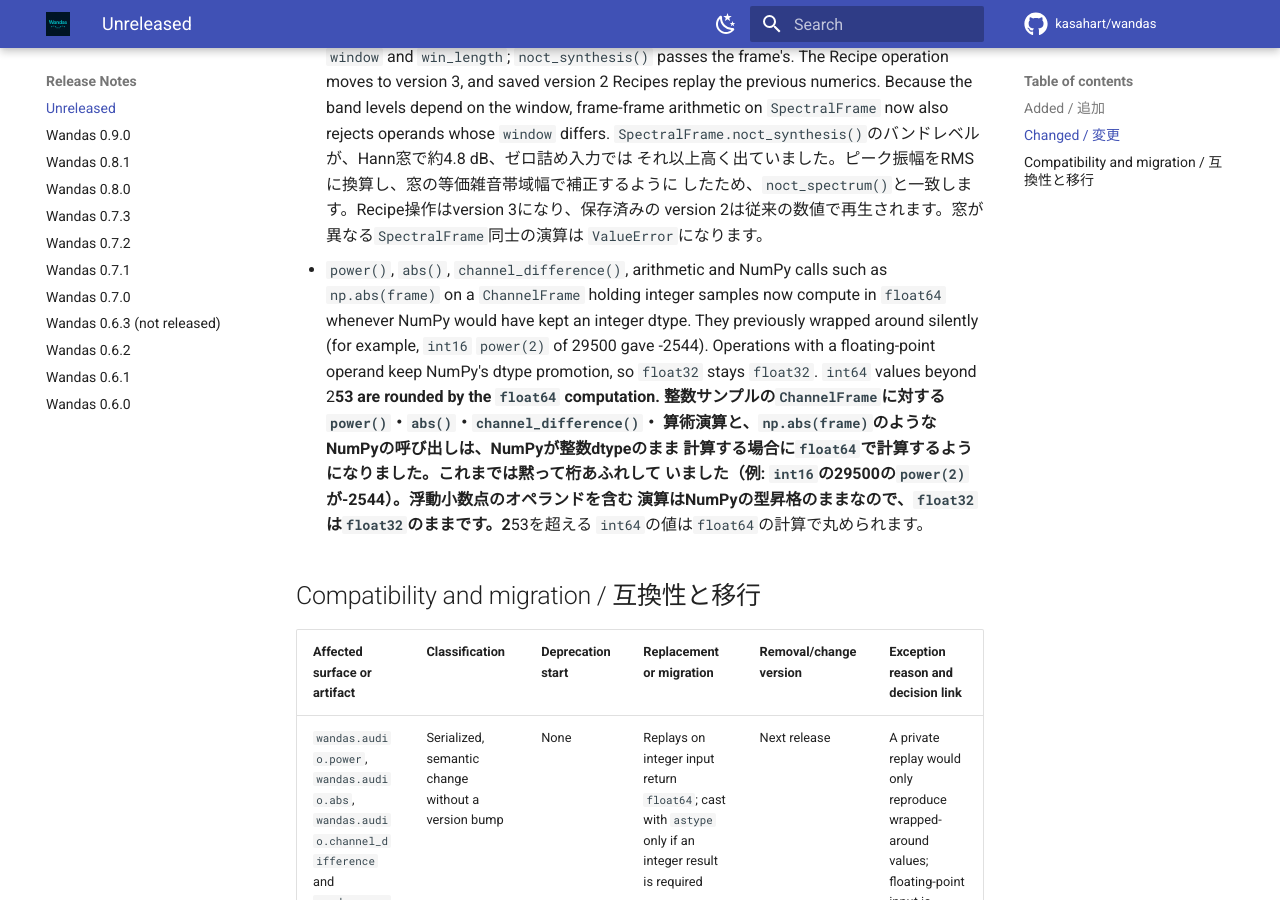
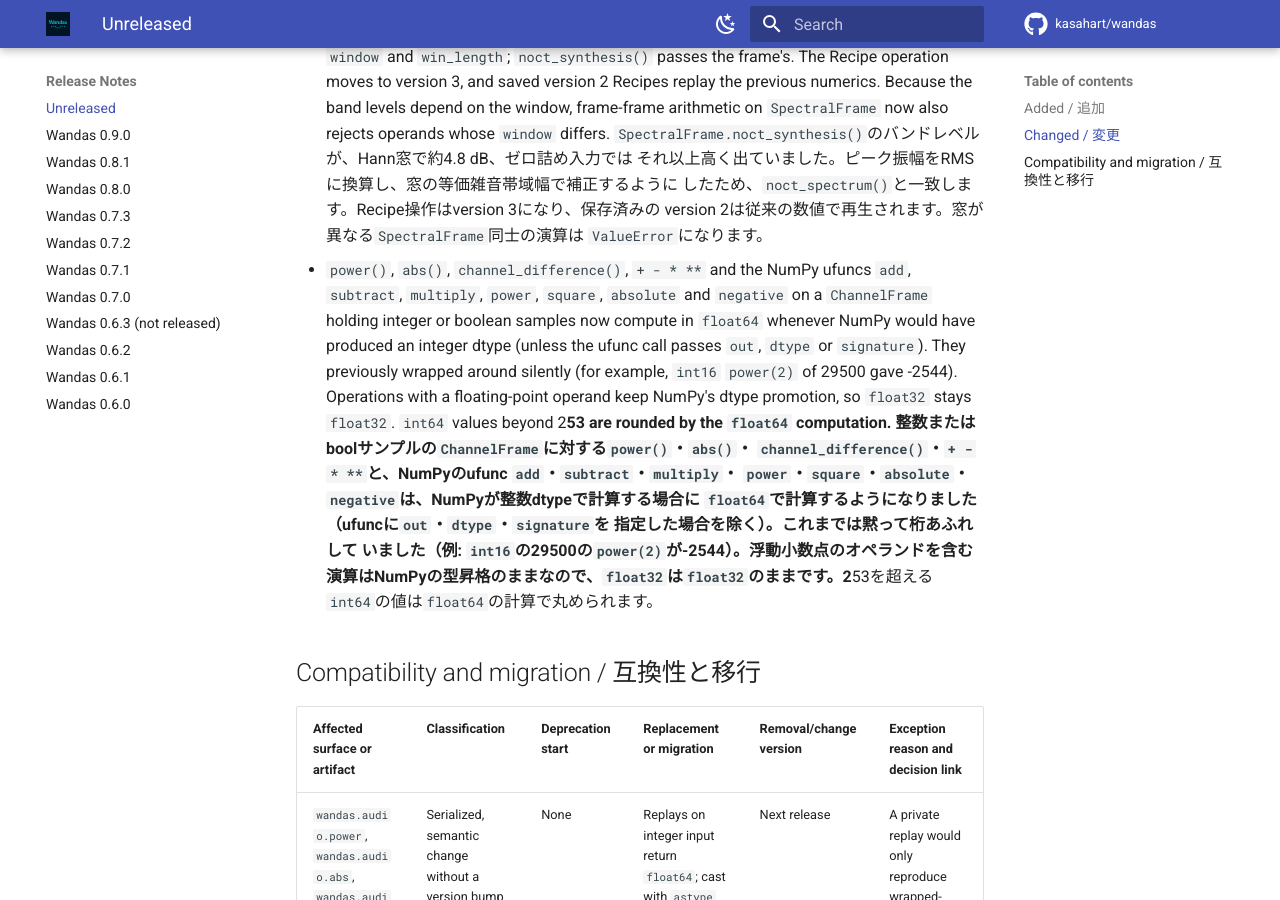
Before and after one commit to kasahart/wandas, an MkDocs documentation site: the page built from docs/src/release-notes/unreleased.md, in a window 1280 px wide and 900 px high, scrolled down 1340 px. Built offline with MkDocs 1.6.1 and Material for MkDocs 9.7.7, drawn with Linux system fonts in a browser that asks for light colours; comment, search, counter and statistics services are not loaded.

Commit message:
fix: keep the caller's dtype or signature in integer ufunc calls
np.add(frame, 1, dtype=np.int16) failed because the input was widened to
float64 first. dtype= and signature= now skip widening like out=. The
release note lists the widened ufuncs and boolean samples.

Co-Authored-By: Claude Opus 5.5 (1M context) <noreply@anthropic.com>
Claude-Session: https://claude.ai/code/session_01LjRVTCN7qA4pqYyRbGtn8e

```diff
--- a/docs/src/release-notes/unreleased.md
+++ b/docs/src/release-notes/unreleased.md
@@ -61,16 +61,20 @@
   したため、`noct_spectrum()`と一致します。Recipe操作はversion 3になり、保存済みの
   version 2は従来の数値で再生されます。窓が異なる`SpectralFrame`同士の演算は
   `ValueError`になります。
-- `power()`, `abs()`, `channel_difference()`, arithmetic and NumPy calls such
-  as `np.abs(frame)` on a `ChannelFrame` holding integer samples now compute
-  in `float64` whenever NumPy would have kept an integer dtype. They
+- `power()`, `abs()`, `channel_difference()`, `+ - * **` and the NumPy
+  ufuncs `add`, `subtract`, `multiply`, `power`, `square`, `absolute` and
+  `negative` on a `ChannelFrame` holding integer or boolean samples now
+  compute in `float64` whenever NumPy would have produced an integer dtype
+  (unless the ufunc call passes `out`, `dtype` or `signature`). They
   previously wrapped around silently (for example, `int16` `power(2)` of 29500
   gave -2544). Operations with a floating-point operand keep NumPy's dtype
   promotion, so `float32` stays `float32`. `int64` values beyond 2**53 are
   rounded by the `float64` computation.
-  整数サンプルの`ChannelFrame`に対する`power()`・`abs()`・`channel_difference()`・
-  算術演算と、`np.abs(frame)`のようなNumPyの呼び出しは、NumPyが整数dtypeのまま
-  計算する場合に`float64`で計算するようになりました。これまでは黙って桁あふれして
+  整数またはboolサンプルの`ChannelFrame`に対する`power()`・`abs()`・
+  `channel_difference()`・`+ - * **`と、NumPyのufunc `add`・`subtract`・`multiply`・
+  `power`・`square`・`absolute`・`negative`は、NumPyが整数dtypeで計算する場合に
+  `float64`で計算するようになりました（ufuncに`out`・`dtype`・`signature`を
+  指定した場合を除く）。これまでは黙って桁あふれして
   いました（例: `int16`の29500の`power(2)`が-2544）。浮動小数点のオペランドを含む
   演算はNumPyの型昇格のままなので、`float32`は`float32`のままです。2**53を超える
   `int64`の値は`float64`の計算で丸められます。
```
Also changed, not shown: 2 other files.
